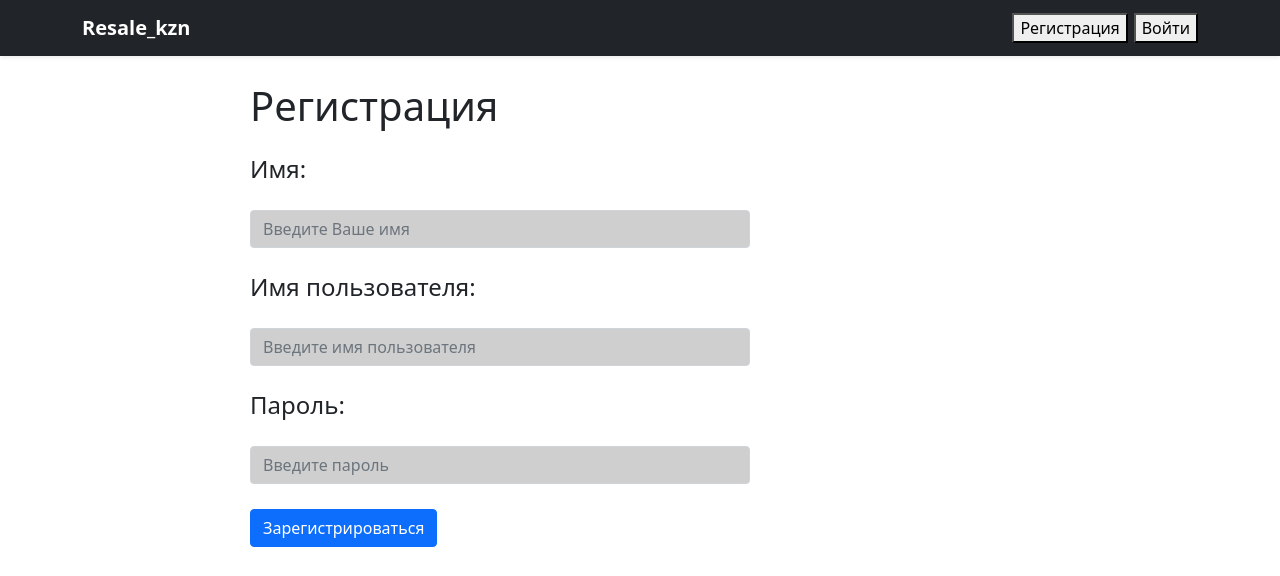
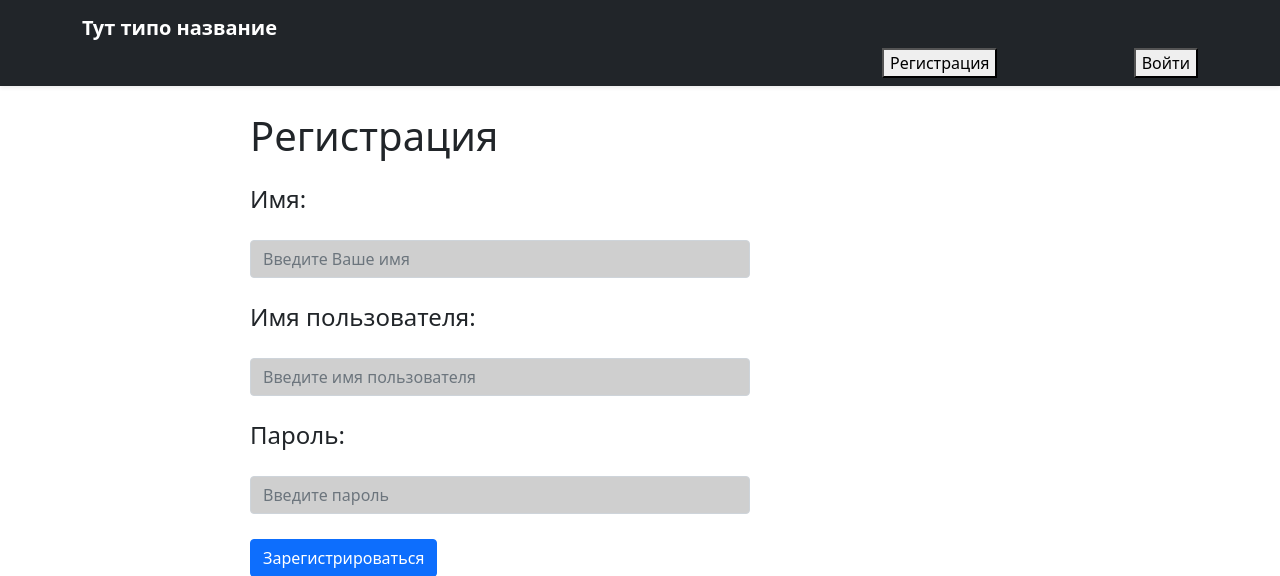
Before and after one commit to matmercs/shop, a Flask app: page /register in a window 1280 px wide. Shown: the top 576 px of the page. Run offline with Flask 2, Linux system fonts and the light colour scheme.

Commit message:
есть название

```diff
--- a/templates/register.html
+++ b/templates/register.html
@@ -35,7 +35,7 @@
     <div class="navbar navbar-dark bg-dark shadow-sm">
     <div class="container">
       <a href="/" class="navbar-brand d-flex align-items-center">
-        <strong>Resale_kzn</strong>
+        <strong>Тут типо название</strong>
       </a>
     <a href="/register">
         <button style="margin-left: 800px">Регистрация</button>
```
